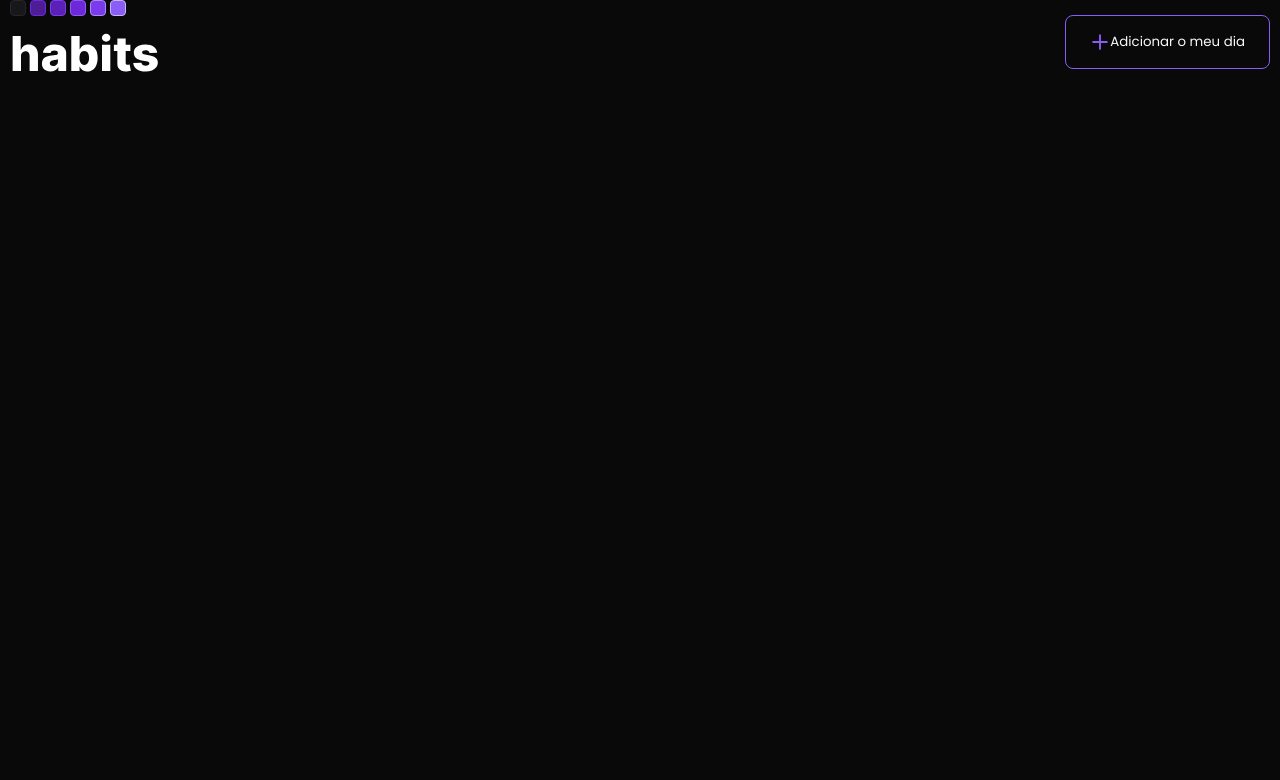
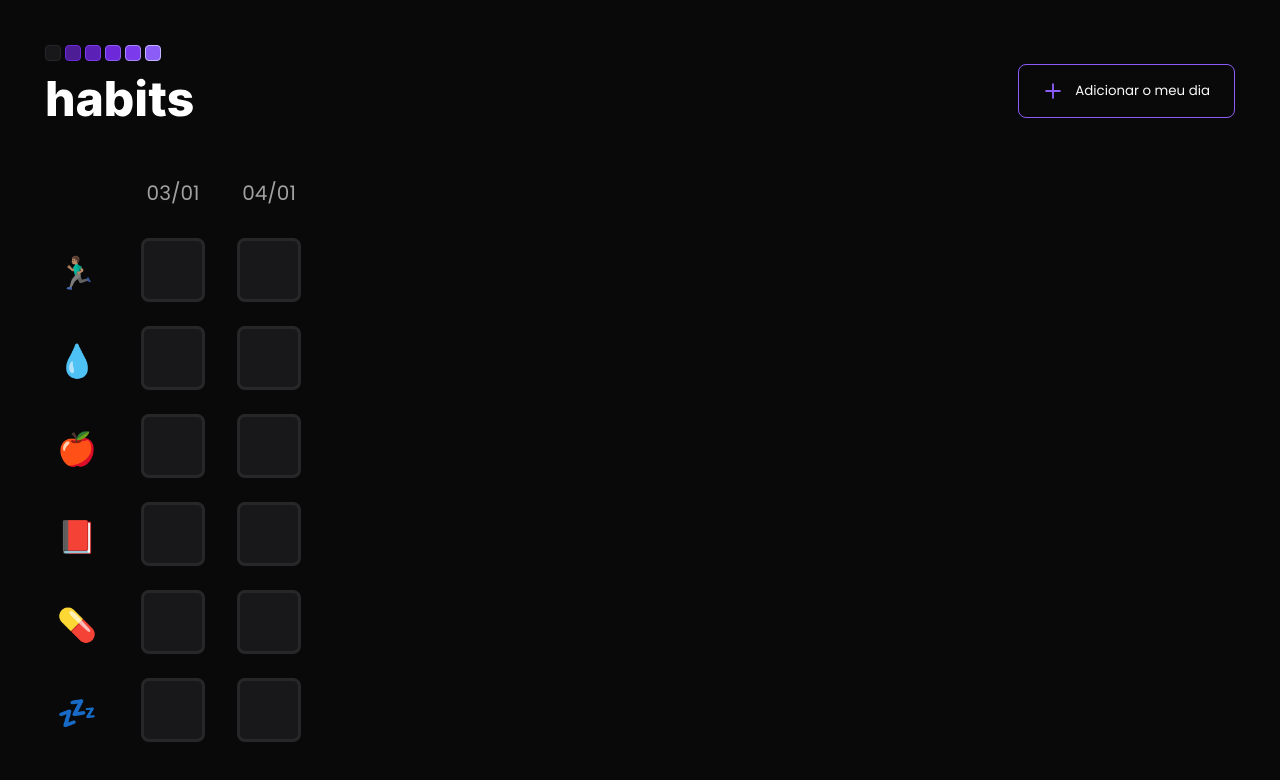
Before and after one commit to Luuan11/habits, a plain HTML site: page index.html in a window 1280 px wide. Drawn offline with Linux system fonts and the light colour scheme.

Commit message:
:sparkles: added habits and emojis

```diff
--- a/assets/css/style.css
+++ b/assets/css/style.css
@@ -15,7 +15,7 @@ body{
     display: flex;
     align-items: center;
     justify-content: space-between;
-    margin: 0 10px;
+    padding: 45px;
 }
 
 .btn-header{
@@ -24,8 +24,11 @@ body{
     border: 1px solid #8B5CF6;
     border-radius: 8px;
     background-color: transparent;
+
     display: flex;
     align-items: center;
+    gap: 12px;
+
     cursor: pointer;
     transition: all .3s;
 }
@@ -33,3 +36,65 @@ body{
 .btn-header:hover{
     transform: scale(1.1);
 }
+
+.habits{
+    display: flex;
+    flex-direction: column;
+    gap: 24px;
+    margin-top: 60px;
+}
+
+.habit{
+    width: 64px;
+    height: 64px;
+    font-size: 32px;
+
+    display: flex;
+    align-items: center;
+    justify-content: center;
+}
+
+#form-habits{
+    display: flex;
+
+    padding: 0px 45px;
+}
+
+.days{
+    display: flex;
+    margin-left: 32px;
+    gap: 45px;
+}
+
+.day{
+    display: flex;
+    flex-direction: column;
+    gap: 24px;
+}
+
+.day div{
+    margin-bottom: 8px;
+
+    font-size: 20px;
+    line-height: 125%;
+
+    color: #a1a1a1;
+    text-align: center;
+}
+
+input{
+    appearance: none;
+    -webkit-appearance: none;
+
+    width: 64px;
+    height: 64px;
+
+    border: 3px solid #27272a;
+    border-radius: 8px;
+    background: #18181b;
+}
+
+input:checked{
+    background: #8B5CF6;
+    border: 2px solid #a78bfa;
+}
--- a/index.html
+++ b/index.html
@@ -16,10 +16,44 @@
 <body>
 
     <header class="header">
-        <img src="./assets/img/logo.svg" alt="logotipo do Habits">
+        <a href="https://github.com/Luuan11/habits"><img src="./assets/img/logo.svg" alt="logotipo do Habits"></a>
 
         <button class="btn-header"><img src="./assets/img/plus.svg" alt="icone plus"> Adicionar o meu dia</button>
     </header>
 
+    <form id="form-habits">
+        <div class="habits">
+            <div class="habit" data-name="run">🏃🏽‍♂️</div>
+            <div class="habit" data-name="water">💧</div>
+            <div class="habit" data-name="food">🍎</div>
+            <div class="habit" data-name="journal">📕</div>
+            <div class="habit" data-name="takePills">💊</div>
+            <div class="habit" data-name="sleep">💤</div>
+          </div>
+
+          <div class="days">
+            <div class="day">
+               <div>03/01</div>
+               <input type="checkbox" >
+               <input type="checkbox" >
+               <input type="checkbox" >
+               <input type="checkbox" >
+               <input type="checkbox" >
+               <input type="checkbox" >
+            </div>
+          </div>
+
+          <div class="days">
+            <div class="day">
+               <div>04/01</div>
+               <input type="checkbox" >
+               <input type="checkbox" >
+               <input type="checkbox" >
+               <input type="checkbox" >
+               <input type="checkbox" >
+               <input type="checkbox" >
+            </div>
+          </div>
+    </form>
 </body>
 </html>
```
